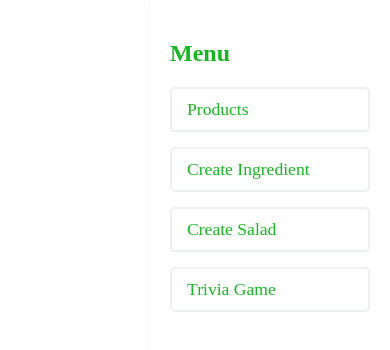
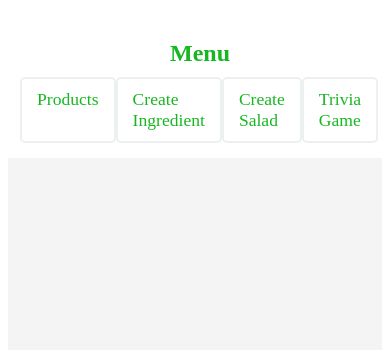
Before and after one commit to ohadtaizi/helfy, a React (Vite) app: page / in a window 390 px wide. Shown: the top 350 px of the page. Built offline with nearby package versions, Linux system fonts and the light colour scheme.

Commit message:
add README

```diff
--- a/src/layout.css
+++ b/src/layout.css
@@ -46,10 +46,29 @@
 
 @media (max-width: 768px) {
     .sidebar {
-      width: 200px;
+        width: 60px;
+        height: 40px;
+        display: flex;
+        left: 0;
+        flex-direction: column;
+    box-shadow: unset;
+        h2 {
+            font-size: 1.5rem;
+            margin-bottom: 10px;
+            margin-left: 150px;
+        }
+
+        nav {
+
+            flex-direction: row;
+            gap: 0px;
+        }
     }
 
     .content {
-      margin-left: 200px;
+        margin-right: 0px;
+        margin-top: 150px;
+
     }
+
 }
```
Also changed, not shown: 1 other file (tests, documents, lock files or other folders). Lines whose indentation alone changed are shown as unchanged.
